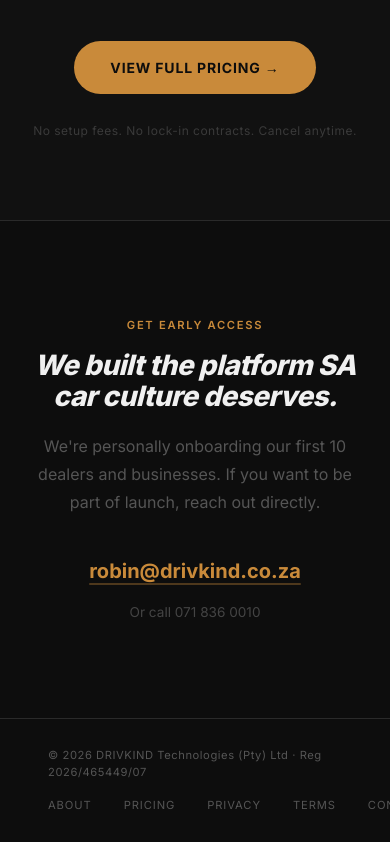
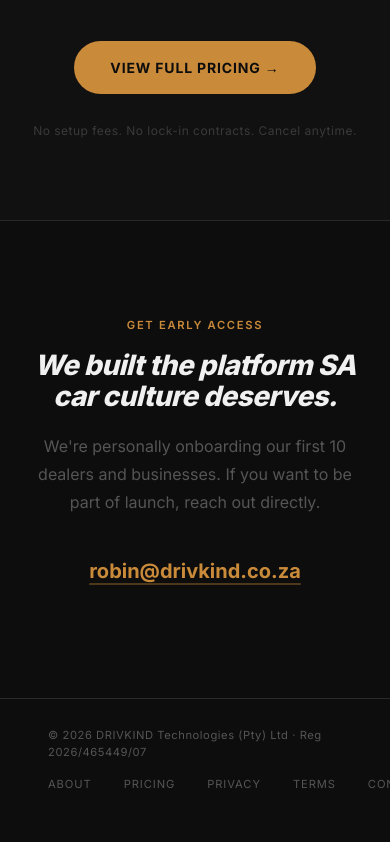
Before and after one commit to RobinK12DK/drivkind-web, a Next.js app: page / in a window 390 px wide. Shown: the part 4581-5423 px from the top of the page. After the commit the page ends 5402 px from the top, so only its background shows below. Built offline with nearby package versions, Linux system fonts and the light colour scheme.

Commit message:
fix: remove phone number from homepage

```diff
--- a/app/page.tsx
+++ b/app/page.tsx
@@ -400,9 +400,7 @@
             }}>
               robin@drivkind.co.za
             </a>
-            <p style={{ fontSize: '0.85rem', color: '#444' }}>
-              Or call 071 836 0010
-            </p>
+
           </div>
         </section>
 
```
